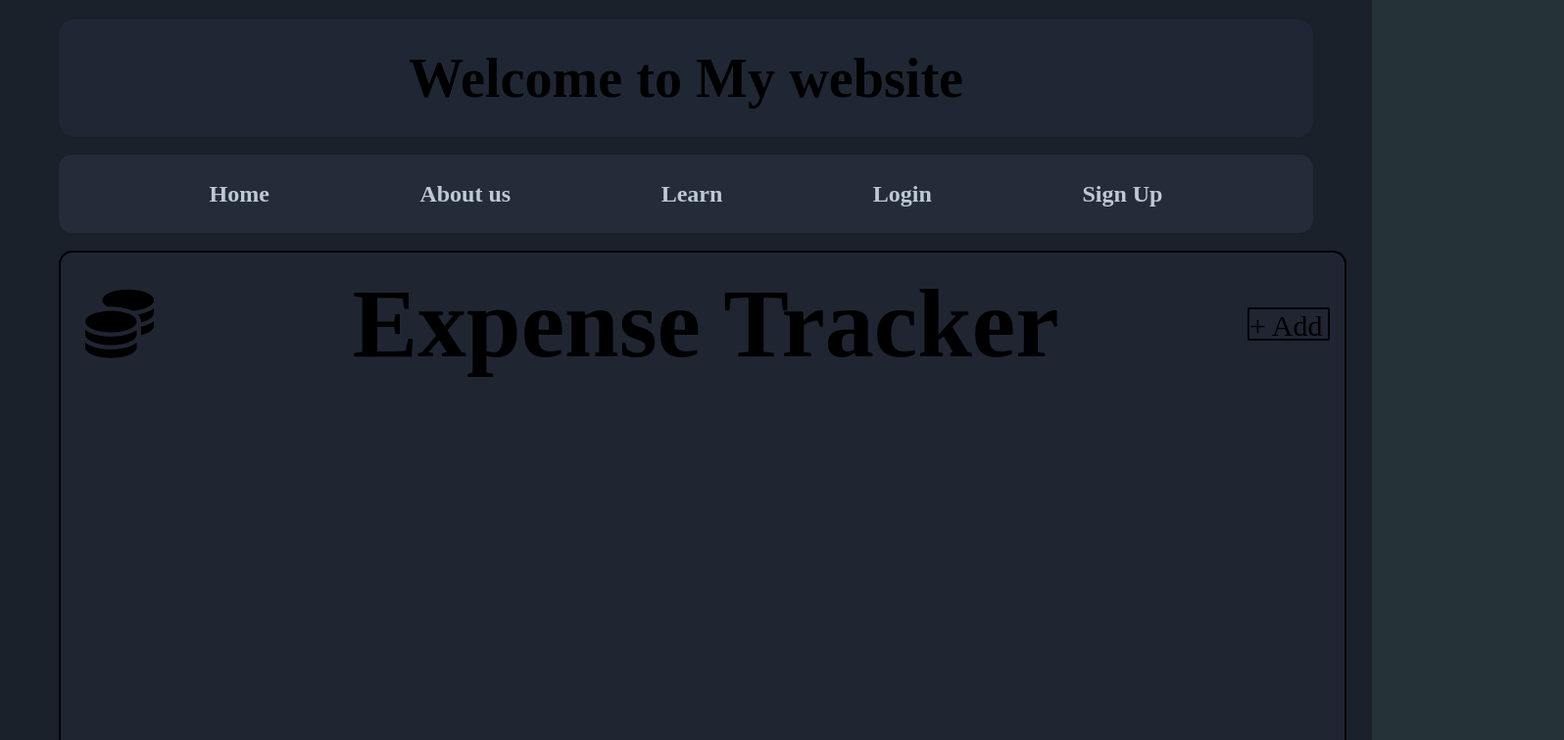
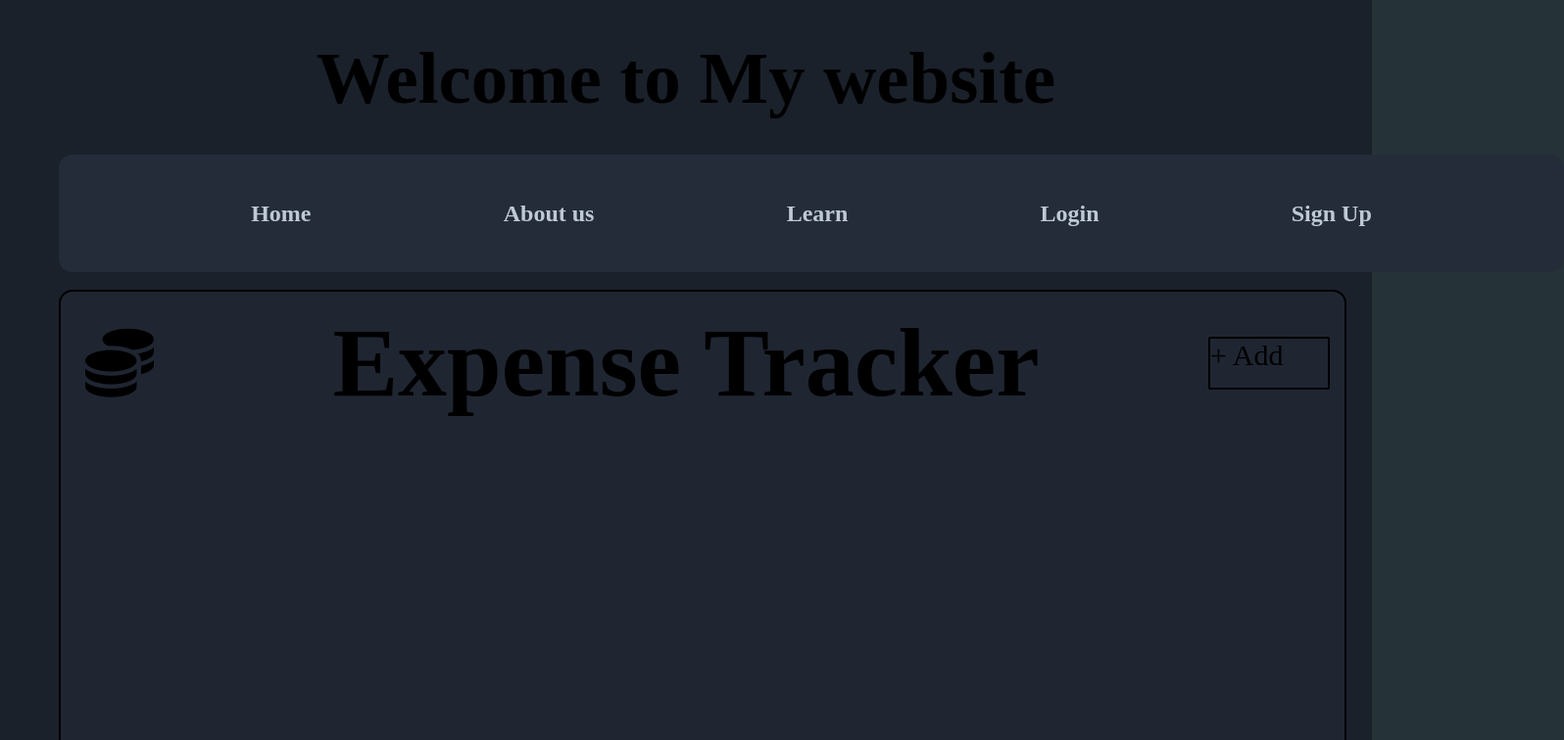
Before and after one commit to gaurav00008/Expense-Tracker-, a plain HTML site: page expense.html in a window 1280 px wide. Shown: the top 756 px of the page at 98% size, 1596 px wide, since content can reach past the window. Drawn offline with Linux system fonts and the light colour scheme.

Commit message:
Button changed

```diff
--- a/expense.css
+++ b/expense.css
@@ -33,14 +33,14 @@ html, body {
     height:120px;
     width: 100%;
 
-    font-size: 48px;
+    font-size: 64px;
     border-radius: 16px;
 
     display: flex;
     justify-content: center;
     align-items: center;
 
-    background-color: #202734;
+    /* background-color: #202734; */
 }
 
 
@@ -55,9 +55,9 @@ html, body {
 
 /* NAVIGATION BAR */
 .navbar {
-    height: 80px;
-    width: 100%;
-    max-width: 2500px;
+    height: 120px;
+    width: 120%;
+    max-width: 2800px;
     margin: auto;
     border-radius:14px;
     display: flex;
@@ -116,8 +116,8 @@ html, body {
 
 
   .btn{
-    height: 30px;
-    width: 80px;
+    height: 50px;
+    width: 120px;
     border: 2px solid black;
     border-radius: 2px;
     margin-bottom: 10px;
@@ -125,6 +125,13 @@ html, body {
     font-size: 30px;
     cursor: pointer;
      /* font-size: 40px; */
+  }
+
+
+  .btn:hover{
+    background-color: #4A5568;
+    color: #263040;
+    cursor: pointer;
   }
 
 
```
